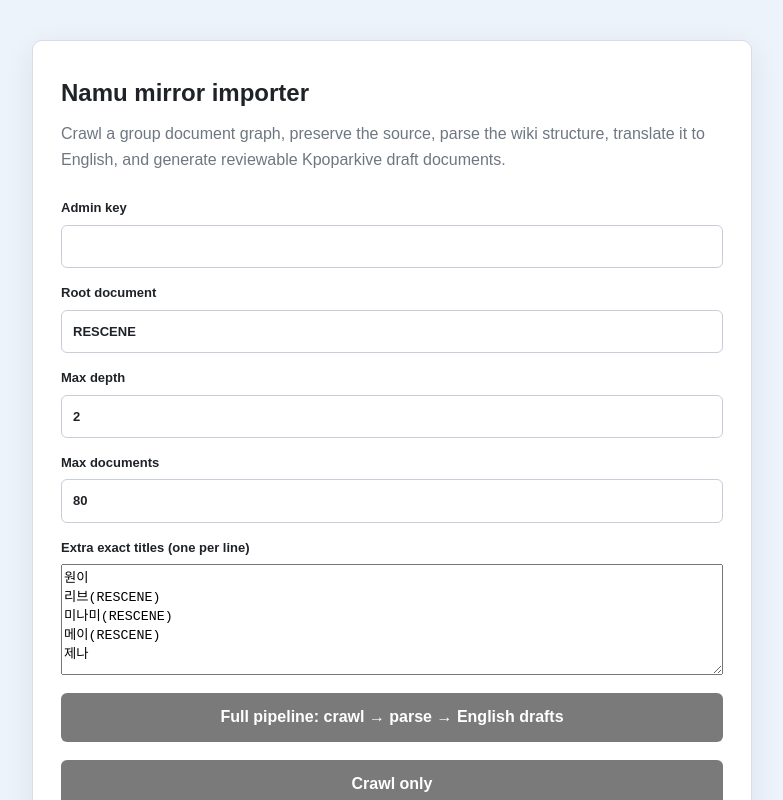
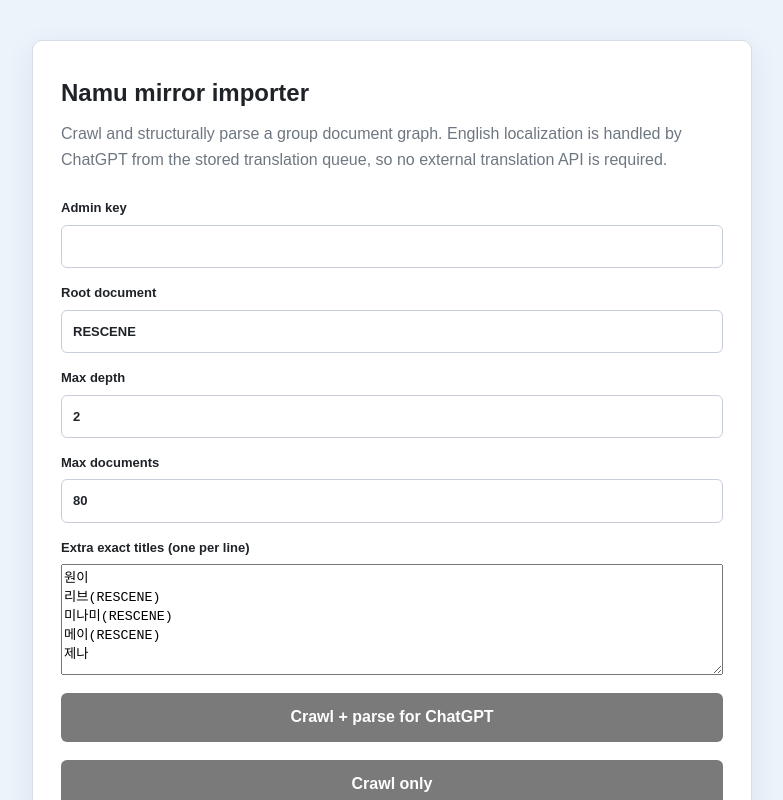
Before and after one commit to kovemu/kpoparkive, a Next.js app: page /admin/namu-import in a window 1280 px wide. Shown: the top 800 px of the page, without its empty margins (248-1031 px from the left). Built offline with nearby package versions, Linux system fonts and the light colour scheme.

Commit message:
refactor: make Namu importer assistant-localization ready

```diff
--- a/app/admin/namu-import/page.tsx
+++ b/app/admin/namu-import/page.tsx
@@ -43,35 +43,30 @@
     return result;
   }
 
-  async function localizeBatch(force = false) {
-    const response = await fetch("/api/admin/namu-localize", {
-      method: "POST",
-      headers: commonHeaders,
-      body: JSON.stringify({ rootTitle, batchSize: 4, force }),
-    });
-    const result = await response.json();
-    if (!response.ok) throw new Error(result.error || "Localization failed");
-    return result;
-  }
-
-  async function localizeAll() {
-    const batches = [];
-    for (let i = 0; i < 60; i += 1) {
-      setStatus(`Localizing batch ${i + 1}...`);
-      const result = await localizeBatch(false);
-      batches.push(result);
-      if (result.errors?.length) throw new Error(result.errors.map((item: { title: string; error: string }) => `${item.title}: ${item.error}`).join("\n"));
-      if (!result.remaining) return { batches, final: result };
+  async function runImportAndParse() {
+    setBusy(true);
+    try {
+      setStatus("Step 1/2: crawling document graph...");
+      const importResult = await crawl();
+      setStatus(`Step 1/2 complete: ${importResult.fetched} documents fetched.\nStep 2/2: parsing structure...`);
+      const parseResult = await parse(true);
+      setStatus(JSON.stringify({
+        import: importResult,
+        parse: parseResult,
+        next: "Parsed documents are ready. Ask ChatGPT to translate the RESCENE queue and generate drafts.",
+      }, null, 2));
+    } catch (error) {
+      setStatus(error instanceof Error ? error.message : "Pipeline failed");
+    } finally {
+      setBusy(false);
     }
-    throw new Error("Localization stopped after 60 batches to avoid an accidental infinite loop.");
   }
 
   async function runImport() {
     setBusy(true);
     setStatus("Crawling mirror document graph...");
     try {
-      const result = await crawl();
-      setStatus(JSON.stringify(result, null, 2));
+      setStatus(JSON.stringify(await crawl(), null, 2));
     } catch (error) {
       setStatus(error instanceof Error ? error.message : "Import failed");
     } finally {
@@ -83,40 +78,9 @@
     setBusy(true);
     setStatus("Parsing stored mirror snapshots into structured sections...");
     try {
-      const result = await parse(true);
-      setStatus(JSON.stringify(result, null, 2));
+      setStatus(JSON.stringify(await parse(true), null, 2));
     } catch (error) {
       setStatus(error instanceof Error ? error.message : "Parse failed");
-    } finally {
-      setBusy(false);
-    }
-  }
-
-  async function runLocalize() {
-    setBusy(true);
-    setStatus("Translating parsed documents and generating Kpoparkive drafts...");
-    try {
-      const result = await localizeAll();
-      setStatus(JSON.stringify(result, null, 2));
-    } catch (error) {
-      setStatus(error instanceof Error ? error.message : "Localization failed");
-    } finally {
-      setBusy(false);
-    }
-  }
-
-  async function runAll() {
-    setBusy(true);
-    try {
-      setStatus("Step 1/3: crawling document graph...");
-      const importResult = await crawl();
-      setStatus(`Step 1/3 complete: ${importResult.fetched} documents fetched.\nStep 2/3: parsing structure...`);
-      const parseResult = await parse(true);
-      setStatus(`Step 2/3 complete: ${parseResult.parsed} documents parsed.\nStep 3/3: translating and generating drafts...`);
-      const localizeResult = await localizeAll();
-      setStatus(JSON.stringify({ import: importResult, parse: parseResult, localize: localizeResult }, null, 2));
-    } catch (error) {
-      setStatus(error instanceof Error ? error.message : "Pipeline failed");
     } finally {
       setBusy(false);
     }
@@ -126,17 +90,16 @@
     <main className="adminShell">
       <section className="adminPanel">
         <h1>Namu mirror importer</h1>
-        <p className="adminIntro">Crawl a group document graph, preserve the source, parse the wiki structure, translate it to English, and generate reviewable Kpoparkive draft documents.</p>
+        <p className="adminIntro">Crawl and structurally parse a group document graph. English localization is handled by ChatGPT from the stored translation queue, so no external translation API is required.</p>
         <div className="adminForm">
           <label>Admin key<input type="password" value={adminKey} onChange={(e) => setAdminKey(e.target.value)} /></label>
           <label>Root document<input value={rootTitle} onChange={(e) => setRootTitle(e.target.value)} /></label>
           <label>Max depth<input type="number" min={0} max={4} value={maxDepth} onChange={(e) => setMaxDepth(Number(e.target.value))} /></label>
           <label>Max documents<input type="number" min={1} max={200} value={maxDocuments} onChange={(e) => setMaxDocuments(Number(e.target.value))} /></label>
           <label>Extra exact titles (one per line)<textarea rows={7} value={includeTitles} onChange={(e) => setIncludeTitles(e.target.value)} /></label>
-          <button type="button" disabled={busy || !adminKey || !rootTitle} onClick={runAll}>{busy ? "Working..." : "Full pipeline: crawl → parse → English drafts"}</button>
+          <button type="button" disabled={busy || !adminKey || !rootTitle} onClick={runImportAndParse}>{busy ? "Working..." : "Crawl + parse for ChatGPT"}</button>
           <button type="button" disabled={busy || !adminKey || !rootTitle} onClick={runImport}>Crawl only</button>
           <button type="button" disabled={busy || !adminKey || !rootTitle} onClick={runParse}>Re-parse stored snapshots</button>
-          <button type="button" disabled={busy || !adminKey || !rootTitle} onClick={runLocalize}>Translate + generate drafts</button>
         </div>
         <pre className="adminStatus">{status}</pre>
       </section>
```
